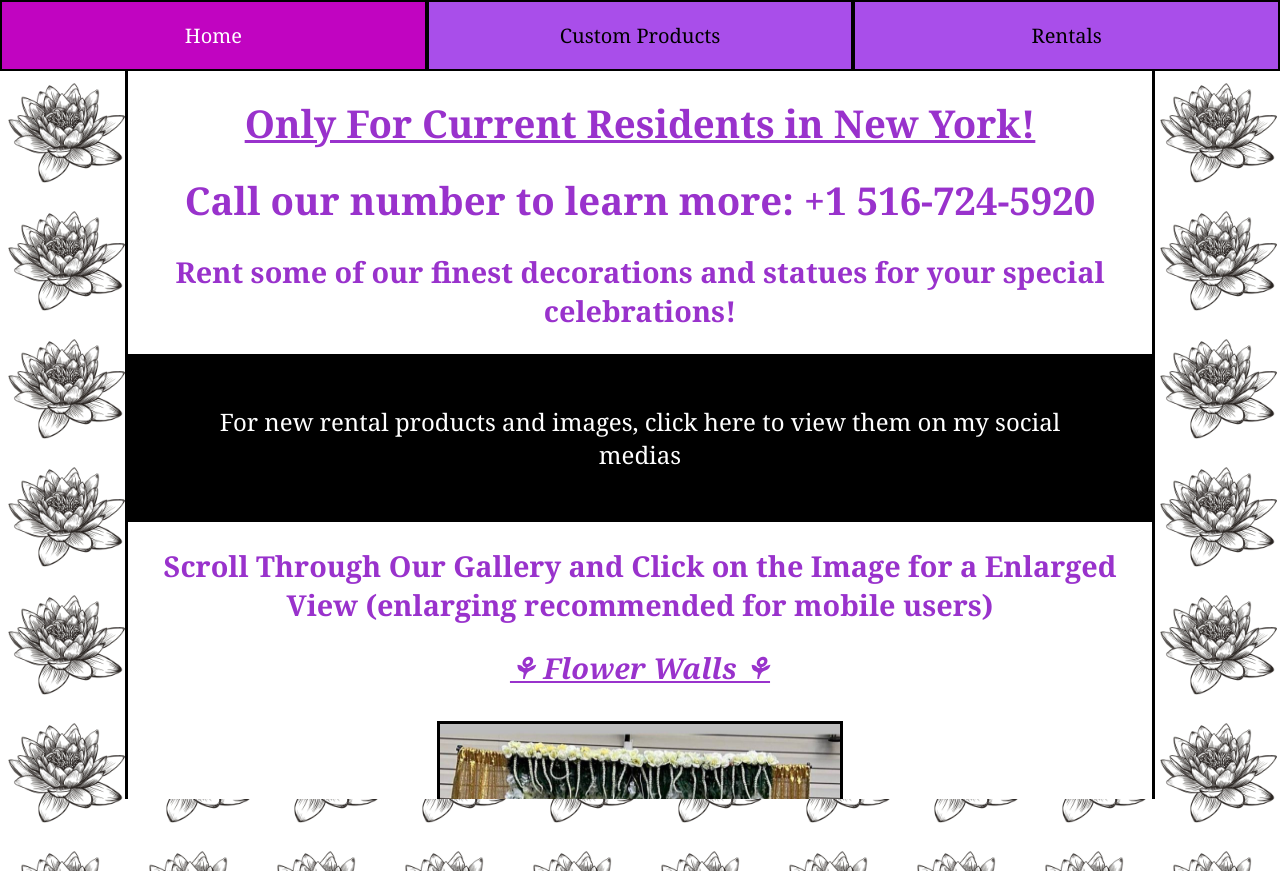
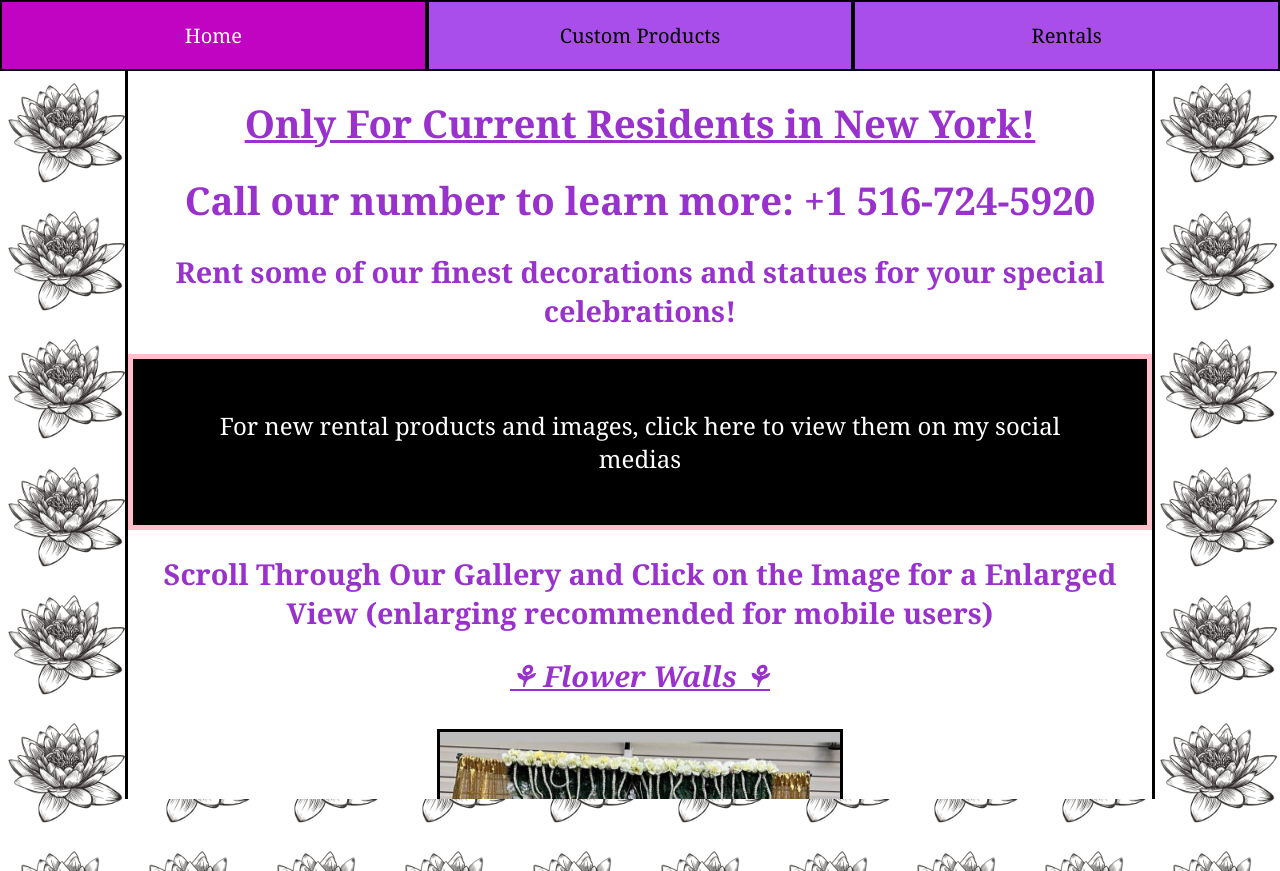
Before and after one commit to VedantPV/RoshiDesignsWebsite, a React (Create React App) app in the folder my-app/: page /rentals in a window 1280 px wide. Built offline with nearby package versions, Linux system fonts and the light colour scheme.

Commit message:
added pink border to linktree button for better viewing

```diff
--- a/my-app/src/stylesheets/index.css
+++ b/my-app/src/stylesheets/index.css
@@ -158,7 +158,7 @@ a.menuBarItems:link{
 .linktree_button{
   padding: 50px 50px;
   background-color: black;
-  border: 1px solid black;
+  border: 5px solid pink;
   color: white;
   cursor: pointer;
   font-family: Georgia, 'Times New Roman', Times, serif;
```
